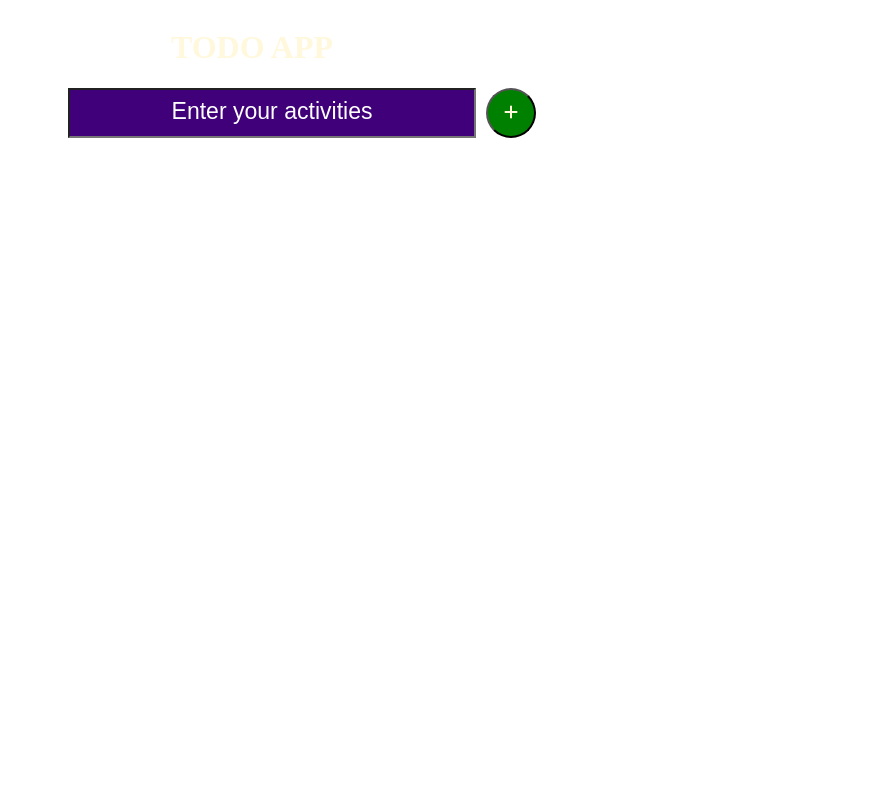
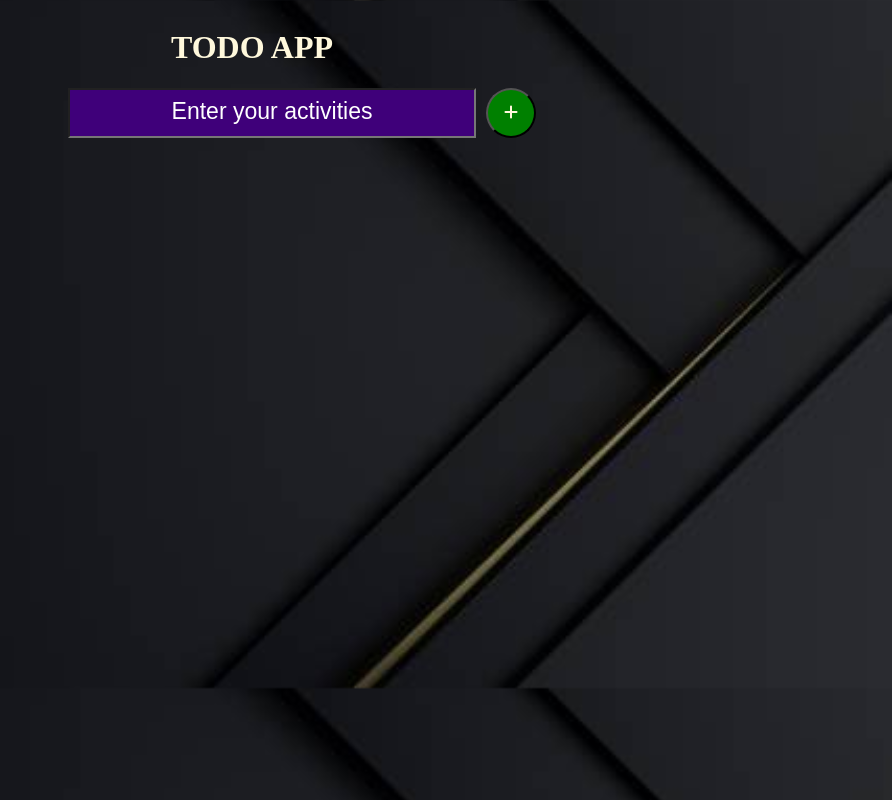
Before and after one commit to ratnamanasa-02/TodoApp, a plain HTML site: page index.html in a window 1280 px wide. Shown: the whole page, without its empty margins (388-1280 px from the left). Drawn offline with Linux system fonts and the light colour scheme.

Commit message:
Update todo.css

```diff
--- a/todo.css
+++ b/todo.css
@@ -1,6 +1,6 @@
 body{
     text-align: center;
-    background-image: url("images/todo7.jpg");
+    background-image: url("todo7.jpg");
     background-size: cover;
     display: flex;
     flex-direction: column;
```
